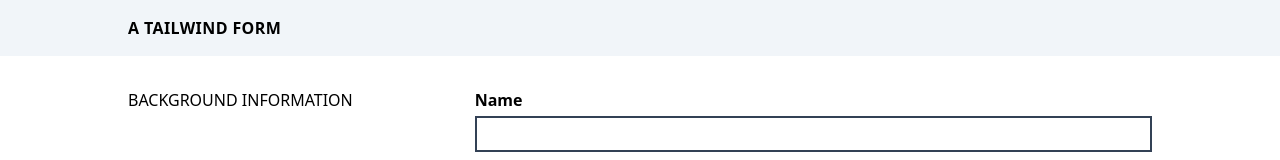
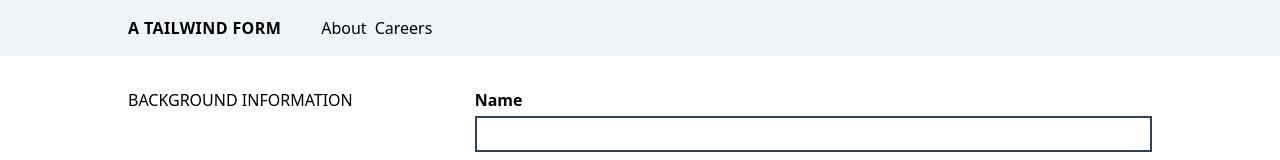
Before and after one commit to oliverroick/tailwind-test, a React (Create React App) app: page / in a window 1280 px wide. Shown: the top 160 px of the page. Built offline with nearby package versions, Linux system fonts and the light colour scheme.

Commit message:
Add header nav

```diff
--- a/src/App.js
+++ b/src/App.js
@@ -16,9 +16,7 @@ import {
 function App() {
   return (
     <Page>
-      <Header>
-        <h1>A tailwind form</h1>
-      </Header>
+      <Header />
       <Content>
         <form className="md:grid md:grid-cols-3 md:gap-4">
           <div className="md:col-span-1">
--- a/src/layout/Header/header.css
+++ b/src/layout/Header/header.css
@@ -1,7 +1,15 @@
 .header {
-  @apply bg-slate-100 px-0 py-4 font-bold;
+  @apply bg-slate-100 px-0 py-4;
+}
+
+.header .inner {
+  @apply flex flex-row;
 }
 
 .header h1 {
-  @apply text-base tracking-wide uppercase;
+  @apply text-base tracking-wide uppercase font-bold mr-10;
 }
+
+.header nav li {
+  @apply inline mr-2;
+}
--- a/src/layout/Header/index.js
+++ b/src/layout/Header/index.js
@@ -4,7 +4,13 @@ export default function Header({ children }) {
   return (
     <header className="header">
       <Inner>
-        {children}
+        <h1>A tailwind form</h1>
+        <nav>
+          <ul>
+            <li><a href="#">About</a></li>
+            <li><a href="#">Careers</a></li>
+          </ul>
+        </nav>
       </Inner>
     </header>
   );
```
